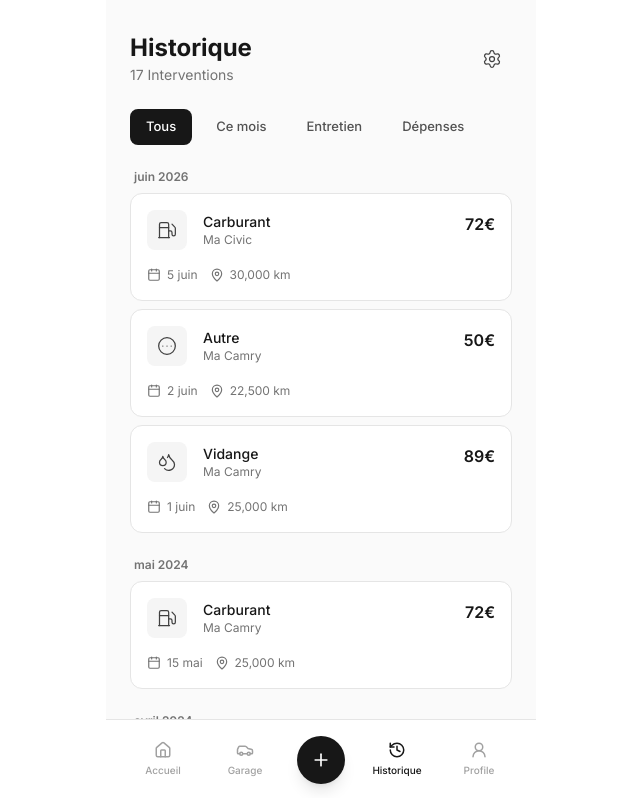
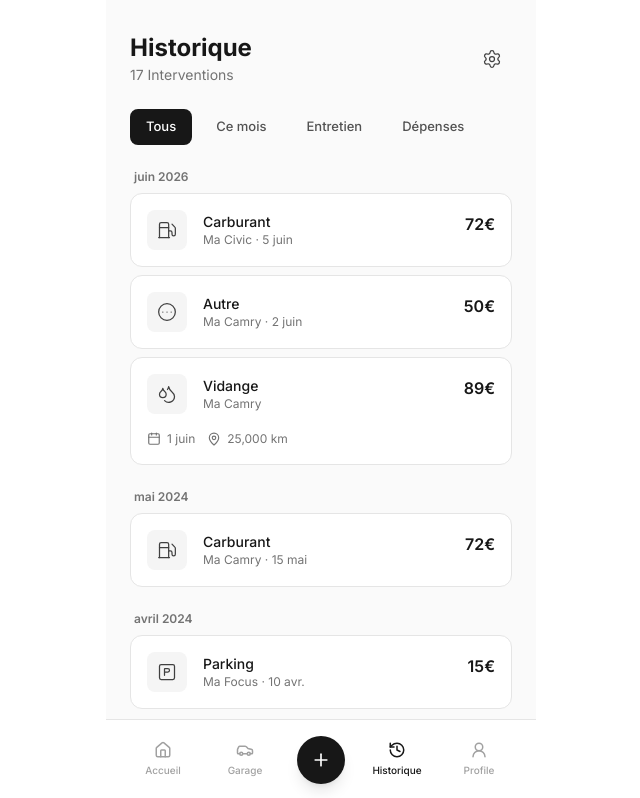
Before and after one commit to FlytziTv/MyDriveLog, a Next.js app: page /historique in a window 1280 px wide. Shown: the top 798 px of the page, without its empty margins (319-959 px from the left). Built offline with nearby package versions, Linux system fonts and the light colour scheme.

Commit message:
feat: intégrer MiniInterCard pour un affichage amélioré des interventions et rendre les km optionnels

```diff
--- a/app/(app)/historique/page.tsx
+++ b/app/(app)/historique/page.tsx
@@ -8,6 +8,7 @@ import { Settings } from "lucide-react";
 import { resolveMeta } from "@/lib/category";
 import { FakeHistory, FakeVehicles } from "@/lib/fake";
 import { HistoryItem } from "@/types";
+import MiniInterCard from "@/components/Inter/MiniInterCard";
 
 // Permet de filtrer les interventions selon le type sélectionné (entretien, dépense, ce mois ci)
 function filterHistory(items: HistoryItem[], filter: string) {
@@ -93,20 +94,33 @@ export default function HistoriquePage() {
         <SectionProfile key={month} title={month}>
           {items.map((item) => {
             const { label, icon } = resolveMeta(item);
-            // const vehicle = await prisma.vehicle.findUnique({ where: { id: item.vehicleId } });
             const vehicle = FakeVehicles.find((v) => v.id === item.vehicleId);
-            return (
+            const vehicleName = vehicle?.name ?? "Véhicule inconnu";
+            const formattedDate = new Date(item.date).toLocaleDateString(
+              "fr-FR",
+              {
+                day: "numeric",
+                month: "short",
+              },
+            );
+
+            return item.kind === "maintenance" ? (
               <DetailInterCard
                 key={item.id}
                 icon={icon}
                 type={label}
-                vehicle={vehicle?.name ?? "Véhicule inconnu"}
+                vehicle={vehicleName}
                 cost={item.cost}
-                date={new Date(item.date).toLocaleDateString("fr-FR", {
-                  day: "numeric",
-                  month: "short",
-                })}
+                date={formattedDate}
                 km={item.km}
+              />
+            ) : (
+              <MiniInterCard
+                key={item.id}
+                icon={icon}
+                type={label}
+                data={`${vehicleName} · ${formattedDate}`}
+                cost={item.cost}
               />
             );
           })}
--- a/lib/fake.ts
+++ b/lib/fake.ts
@@ -57,7 +57,6 @@ export const FakeHistory: HistoryItem[] = [
     vehicleId: "2",
     cost: 72,
     date: "2026-06-05",
-    km: 30000,
   },
   {
     id: "3",
@@ -129,7 +128,6 @@ export const FakeHistory: HistoryItem[] = [
     vehicleId: "1",
     cost: 72,
     date: "2024-05-15",
-    km: 25000,
   },
   {
     id: "11",
@@ -138,7 +136,6 @@ export const FakeHistory: HistoryItem[] = [
     vehicleId: "2",
     cost: 520,
     date: "2024-01-01",
-    km: 29000,
   },
   {
     id: "12",
@@ -147,7 +144,6 @@ export const FakeHistory: HistoryItem[] = [
     vehicleId: "3",
     cost: 15,
     date: "2024-04-10",
-    km: 15000,
   },
   {
     id: "13",
@@ -156,7 +152,6 @@ export const FakeHistory: HistoryItem[] = [
     vehicleId: "1",
     cost: 8,
     date: "2024-02-20",
-    km: 24000,
   },
   {
     id: "14",
@@ -165,7 +160,6 @@ export const FakeHistory: HistoryItem[] = [
     vehicleId: "2",
     cost: 135,
     date: "2024-02-14",
-    km: 29500,
   },
   {
     id: "15",
@@ -174,7 +168,6 @@ export const FakeHistory: HistoryItem[] = [
     vehicleId: "3",
     cost: 35,
     date: "2023-12-05",
-    km: 13800,
   },
   {
     id: "16",
@@ -183,7 +176,6 @@ export const FakeHistory: HistoryItem[] = [
     vehicleId: "1",
     cost: 50,
     date: "2023-11-28",
-    km: 22500,
   },
   {
     id: "17",
@@ -192,6 +184,5 @@ export const FakeHistory: HistoryItem[] = [
     vehicleId: "1",
     cost: 50,
     date: "2026-06-02",
-    km: 22500,
   },
 ];
--- a/types/index.ts
+++ b/types/index.ts
@@ -34,7 +34,7 @@ interface DetailInterCardProps {
   vehicle: string;
   cost: number;
   date: string;
-  km: number;
+  km?: number;
 }
 
 interface MiniInterCardProps {
@@ -79,7 +79,7 @@ interface HistoryItem {
   vehicleId: string;
   cost: number;
   date: string;
-  km: number;
+  km?: number;
 }
 
 interface MiniStatsCarProps {
```
